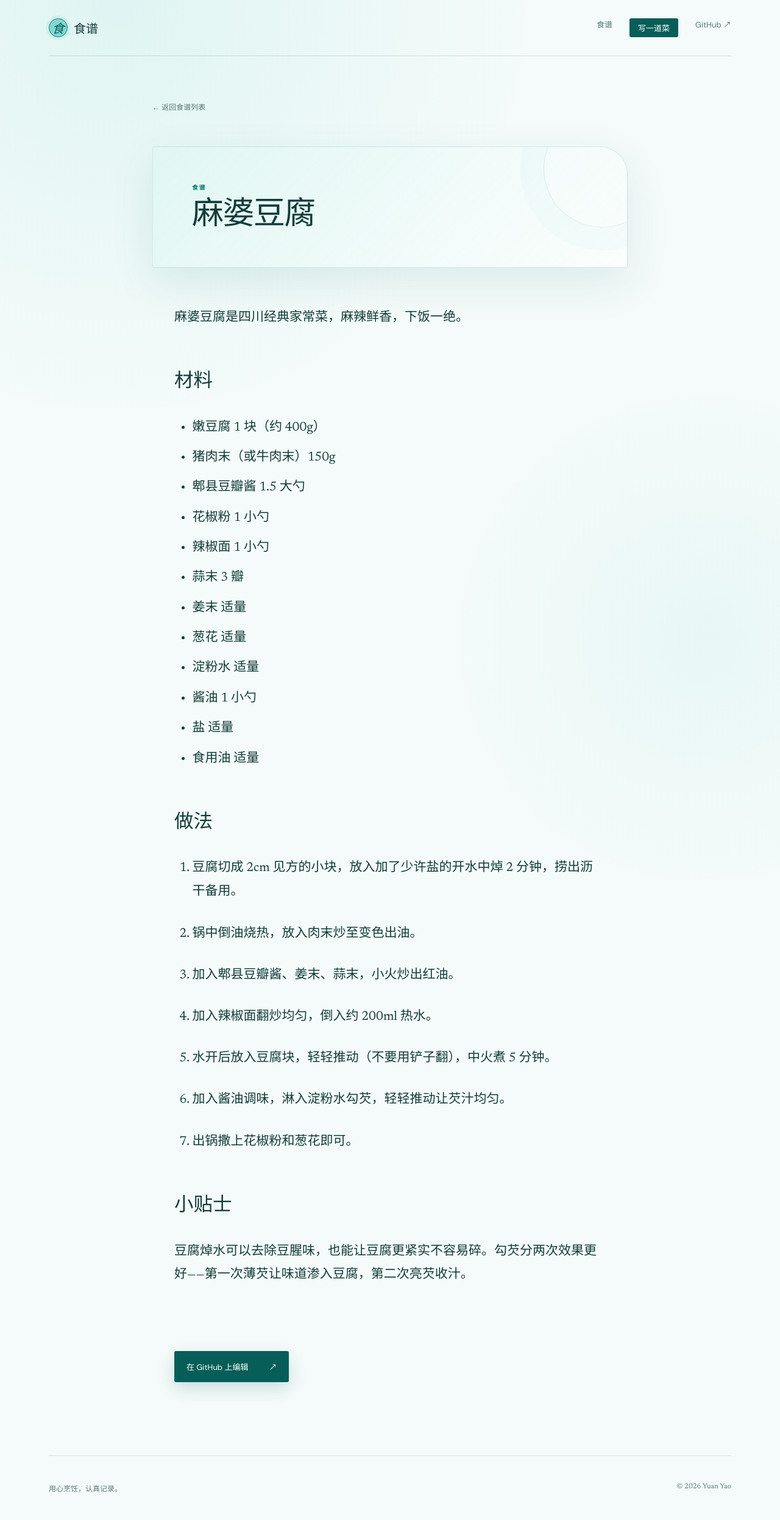
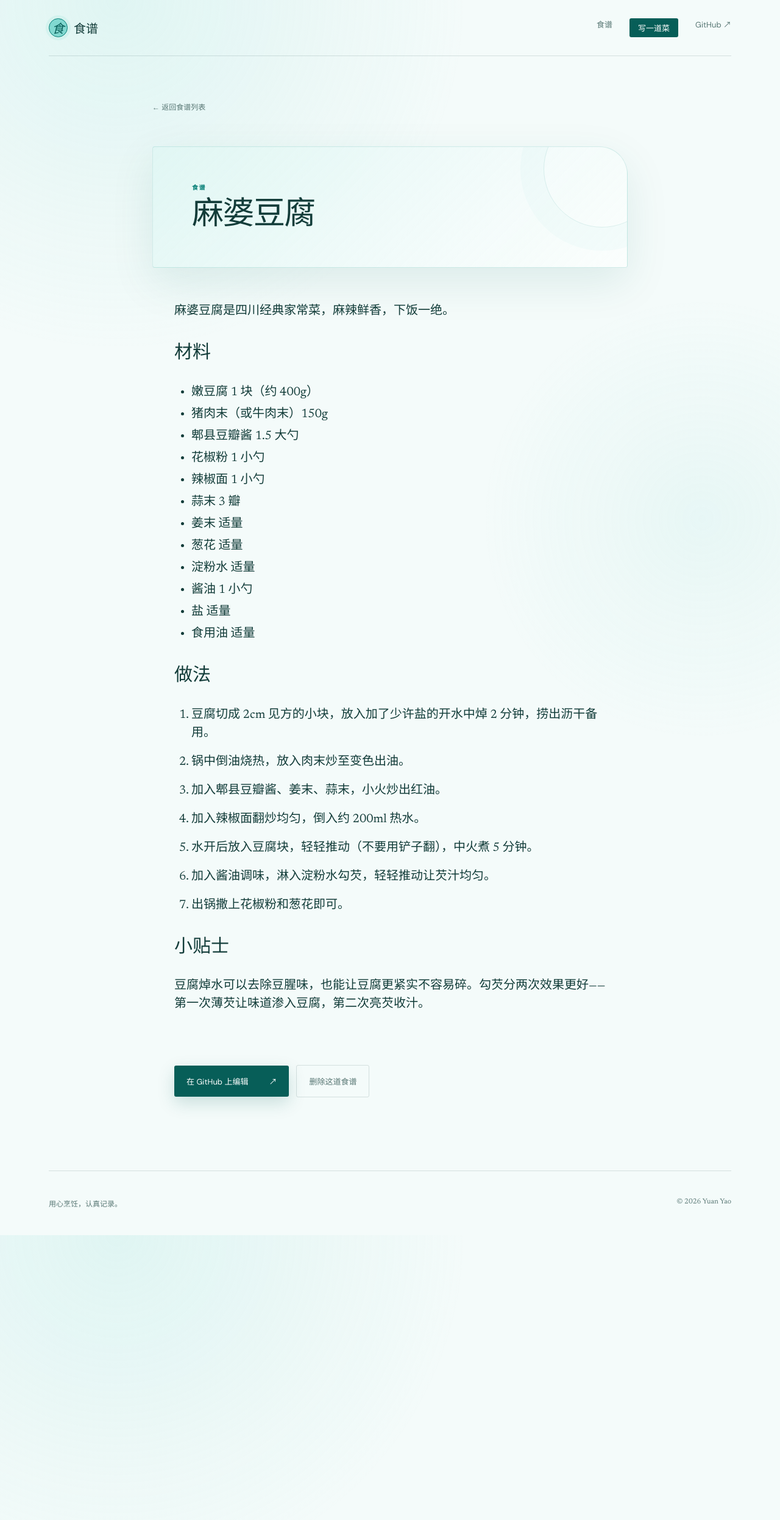
Before and after one commit to faryao/public-recipe, a Jekyll site: the page built from _recipes/mapo-tofu.md, in a window 1280 px wide. Shown: the whole page at 61% size. Built offline with Jekyll 4.4.1, drawn with Linux system fonts in a browser that asks for light colours.

Commit message:
Add delete recipe links and tighten recipe typography
- Add delete links on recipe cards and a delete button on the recipe
  page that route to the GitHub delete-file flow with a confirm prompt
- Tighten .recipe-content line-height and vertical spacing so a recipe
  fits on one page

```diff
--- a/_layouts/recipe.html
+++ b/_layouts/recipe.html
@@ -12,5 +12,6 @@ layout: default
   <div class="recipe-content">{{ content }}</div>
   <div class="recipe-actions">
     <a class="write-button" href="https://github.com/{{ site.github_username }}/{{ site.repository_name }}/edit/main/{{ page.path }}" target="_blank" rel="noreferrer">在 GitHub 上编辑 <span>↗</span></a>
+    <a class="delete-button" href="https://github.com/{{ site.github_username }}/{{ site.repository_name }}/delete/main/{{ page.path }}" data-delete-title="{{ page.title }}" target="_blank" rel="noreferrer">删除这道食谱</a>
   </div>
 </article>
--- a/assets/app.js
+++ b/assets/app.js
@@ -54,6 +54,14 @@
     }
   });
 
+  document.querySelectorAll('.delete-link, .delete-button').forEach((link) => {
+    link.addEventListener('click', (event) => {
+      const title = link.dataset.deleteTitle || '这道食谱';
+      const confirmed = window.confirm(`确定要删除「${title}」吗？删除会从仓库中移除这份食谱，并需要提交一次 GitHub 变更。`);
+      if (!confirmed) event.preventDefault();
+    });
+  });
+
   const grid = document.getElementById('recipes-grid');
   if (!grid) return;
 
--- a/assets/style.css
+++ b/assets/style.css
@@ -7,6 +7,7 @@
   --tiffany-pale: #edf9f8;
   --tiffany-deep: #087f77;
   --tiffany-dark: #075e58;
+  --danger: #b5442f;
   --line: rgba(18, 60, 57, .14);
   --shadow: 0 24px 70px rgba(7, 94, 88, .1);
 }
@@ -42,8 +43,10 @@ nav a:hover { color: var(--tiffany-deep); }
 .recipes-grid { display: grid; grid-template-columns: repeat(auto-fill, minmax(300px, 1fr)); gap: 28px; padding-top: 36px; }
 .recipe-card { position: relative; min-width: 0; overflow: hidden; padding: 30px 34px 34px; background: rgba(255,255,255,.64); border: 1px solid rgba(7,143,133,.16); border-radius: 4px 28px 4px 4px; box-shadow: 0 13px 35px rgba(7,94,88,.05); backdrop-filter: blur(6px); transition: transform .2s, border-color .2s, background .2s, box-shadow .2s; }
 .recipe-card:hover { transform: translateY(-3px); background: rgba(255,255,255,.86); border-color: rgba(7,143,133,.32); box-shadow: var(--shadow); }
-.recipe-card-top { display: flex; justify-content: flex-end; }
+.recipe-card-top { display: flex; justify-content: flex-end; gap: 12px; }
 .edit-link { color: var(--muted); font-size: 11px; text-underline-offset: 3px; }
+.delete-link { color: var(--muted); font-size: 11px; text-underline-offset: 3px; transition: color .2s; }
+.delete-link:hover { color: var(--danger); }
 .recipe-card-title { margin: 18px 0 0; font: 500 24px/1.3 "Newsreader", serif; letter-spacing: -.01em; }
 .recipe-card-title a { text-decoration: none; transition: color .2s; }
 .recipe-card-title a:hover { color: var(--tiffany-deep); }
@@ -64,15 +67,17 @@ nav a:hover { color: var(--tiffany-deep); }
 .recipe > header::after { content: ""; position: absolute; top: -60px; right: -55px; width: 190px; height: 190px; border: 1px solid rgba(7,143,133,.13); border-radius: 50%; box-shadow: 0 0 0 38px rgba(129,216,208,.06); }
 .recipe-title-block { position: relative; z-index: 1; }
 .recipe-title-block h1 { margin: 0; font: 400 clamp(36px, 5vw, 52px)/1.15 "Newsreader", serif; letter-spacing: -.03em; }
-.recipe-content { padding: 64px 36px 54px; font: 400 21px/1.85 "Newsreader", serif; }
-.recipe-content p { margin: 0 0 1.4em; }
+.recipe-content { padding: 56px 36px 48px; font: 400 20px/1.5 "Newsreader", serif; }
+.recipe-content p { margin: 0 0 .85em; }
 .recipe-content a { overflow-wrap: anywhere; }
-.recipe-content img { display: block; width: auto; max-width: 100%; height: auto; margin: 1.4em auto; }
-.recipe-content h2 { margin-top: 1.8em; font-weight: 500; }
+.recipe-content img { display: block; width: auto; max-width: 100%; height: auto; margin: 1em auto; }
+.recipe-content h2 { margin-top: 1.1em; font-weight: 500; }
 .recipe-content ul, .recipe-content ol { padding-left: 1.4em; }
-.recipe-content li { margin-bottom: .5em; }
-.recipe-content blockquote { margin: 2em 0; padding-left: 24px; color: var(--tiffany-dark); border-left: 2px solid var(--tiffany); font-style: italic; }
-.recipe-actions { padding: 20px 36px 0; }
+.recipe-content li { margin-bottom: .3em; }
+.recipe-content blockquote { margin: 1.2em 0; padding-left: 24px; color: var(--tiffany-dark); border-left: 2px solid var(--tiffany); font-style: italic; }
+.recipe-actions { display: flex; flex-wrap: wrap; gap: 12px; align-items: center; padding: 20px 36px 0; }
+.delete-button { display: inline-flex; align-items: center; padding: 16px 20px; color: var(--muted); border: 1px solid var(--line); border-radius: 3px; font-size: 13px; text-decoration: none; transition: color .2s, border-color .2s, background .2s; }
+.delete-button:hover { color: var(--danger); border-color: rgba(181, 68, 47, .4); background: rgba(181, 68, 47, .05); }
 
 /* Footer */
 footer { display: flex; justify-content: space-between; padding: 32px 0; color: var(--muted); border-top: 1px solid var(--line); font: 400 12px "Newsreader", serif; }
--- a/index.html
+++ b/index.html
@@ -13,6 +13,7 @@ layout: default
     <article class="recipe-card" data-recipe-slug="{{ recipe.slug }}" data-recipe-url="{{ recipe.url | relative_url }}" data-edit-url="https://github.com/{{ site.github_username }}/{{ site.repository_name }}/edit/main/{{ recipe.path }}">
       <div class="recipe-card-top">
         <a class="edit-link" href="https://github.com/{{ site.github_username }}/{{ site.repository_name }}/edit/main/{{ recipe.path }}" target="_blank" rel="noreferrer" aria-label="在 GitHub 上编辑{{ recipe.title }}">编辑 ↗</a>
+        <a class="delete-link" href="https://github.com/{{ site.github_username }}/{{ site.repository_name }}/delete/main/{{ recipe.path }}" data-delete-title="{{ recipe.title }}" target="_blank" rel="noreferrer" aria-label="删除{{ recipe.title }}">删除</a>
       </div>
       <h3 class="recipe-card-title">
         <a href="{{ recipe.url | relative_url }}">{{ recipe.title }}</a>
```
